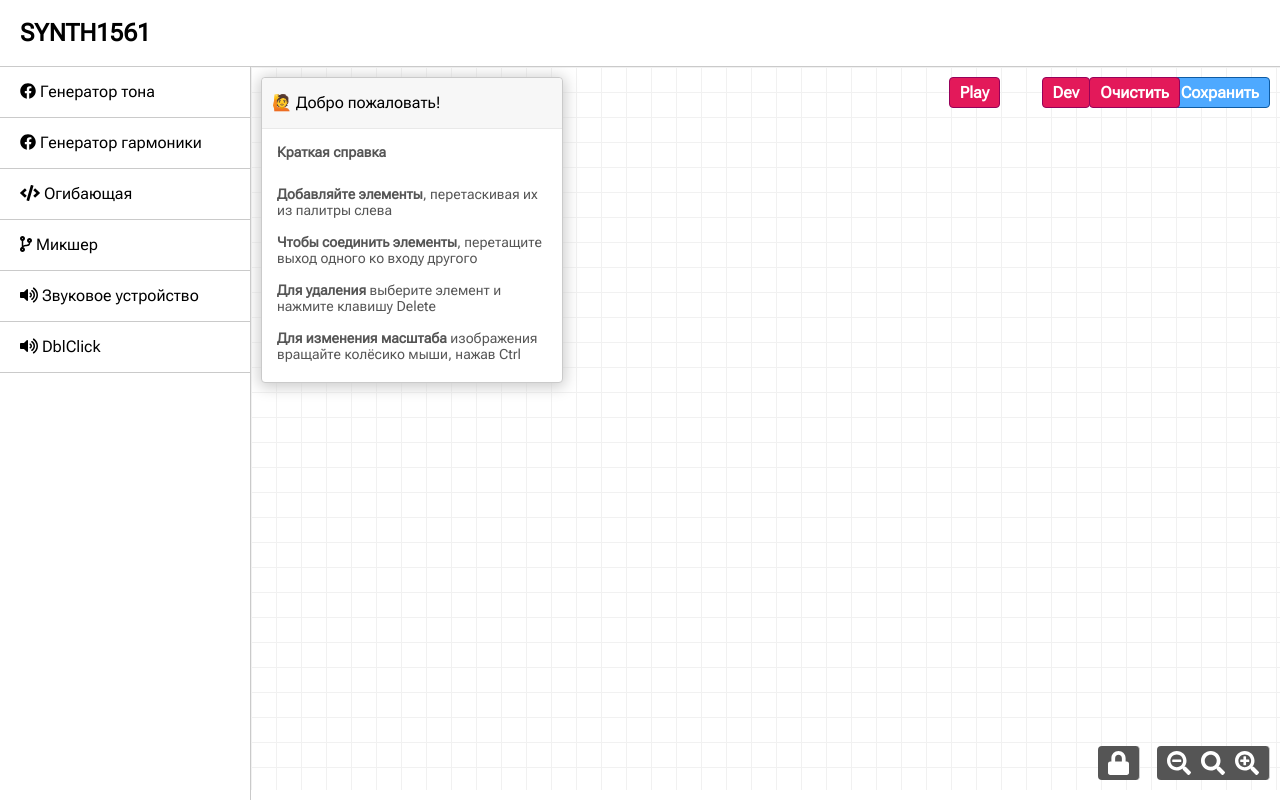
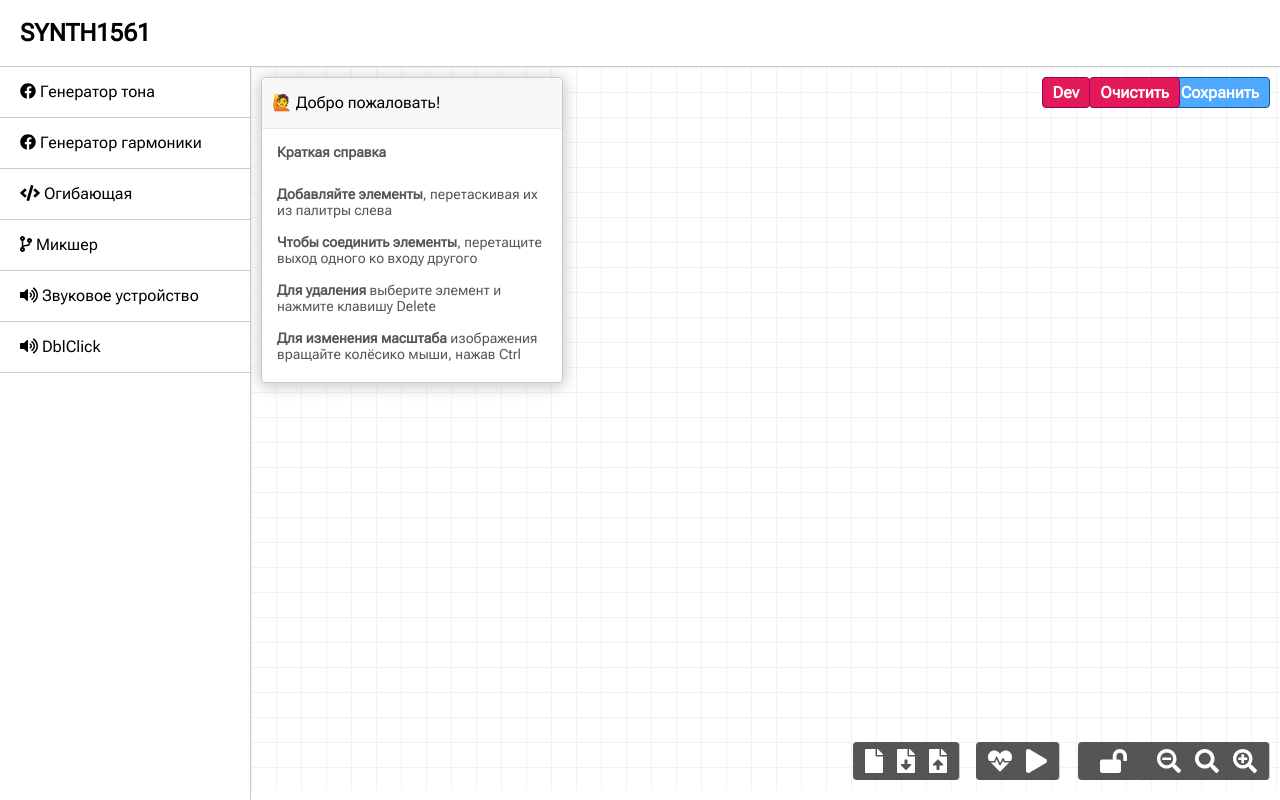
Before and after one commit to kgushin/synth1561, a Flask app: page / in a window 1280 px wide; the page is wider, and only the part inside the window is pictured. Run offline with Flask 3, Linux system fonts and the light colour scheme; some libraries are stand-ins or nearby versions.

Commit message:
Элементы интерфейса

```diff
--- a/backend/functions.py
+++ b/backend/functions.py
@@ -91,7 +91,7 @@ def prepare_params(frontend_data: dict) -> tuple:
             messages["error"].append('Неизвестный ключ словаря drawflow/Home/data: ' + node_id)
             continue
         if not isinstance(node_data, dict):
-            messages["error"].append('Значение узла ' + node_id + ' не является словарём')
+            messages["error"].append('Данные для узла ' + node_id + ' не являются словарём')
             continue
         if 'class' not in node_data:
             messages["error"].append('Узел ' + node_id + ' не имеет атрибута class')
--- a/frontend/routes.py
+++ b/frontend/routes.py
@@ -1,5 +1,4 @@
 import sys
-import json
 
 from flask import render_template
 from flask import jsonify
--- a/frontend/static/beautiful.css
+++ b/frontend/static/beautiful.css
@@ -3,6 +3,8 @@
   --background-color: #ffffff;
 
   --background-box-title: #f7f7f7;
+  --bg-bluish-color: #4ea9ff;
+  --bg-reddish-color: #e3195a;
 }
 
 /* roboto-flex-regular - cyrillic_cyrillic-ext_greek_latin_latin-ext */
@@ -88,22 +90,21 @@ header a {
 
 .menu ul li {
   display: inline-block;
-margin-left: 10px;
-border-right: 1px solid var(--border-color);
-padding-right: 10px;
-line-height: 40px;
-cursor: pointer;
+  margin-left: 10px;
+  border-right: 1px solid var(--border-color);
+  padding-right: 10px;
+  line-height: 40px;
+  cursor: pointer;
 }
 
 .menu ul li.selected {
   font-weight: bold;
 }
 
-.btn-export {
+.ctrl-btn {
   float: right;
   position: absolute;
   top: 10px;
-  right: 10px;
   color: white;
   font-weight: bold;
   border: 1px solid #0e5ba3;
@@ -114,49 +115,26 @@ cursor: pointer;
   z-index: 5;
 }
 
+.btn-export {
+  right: 10px;
+}
+
 .btn-clear {
-  float: right;
-  position: absolute;
-  top: 10px;
   right: 100px;
-  color: white;
-  font-weight: bold;
   border: 1px solid #96015b;
   background: #e3195a;
-  padding: 5px 10px;
-  border-radius: 4px;
-  cursor: pointer;
-  z-index: 5;
 }
 
 .btn-dev {
-  float: right;
-  position: absolute;
-  top: 10px;
   right: 190px;
-  color: white;
-  font-weight: bold;
   border: 1px solid #96015b;
   background: #e3195a;
-  padding: 5px 10px;
-  border-radius: 4px;
-  cursor: pointer;
-  z-index: 5;
 }
 
 .btn-play {
-  float: right;
-  position: absolute;
-  top: 10px;
   right: 280px;
-  color: white;
-  font-weight: bold;
   border: 1px solid #96015b;
   background: #e3195a;
-  padding: 5px 10px;
-  border-radius: 4px;
-  cursor: pointer;
-  z-index: 5;
 }
 
 .swal-wide{
@@ -176,7 +154,15 @@ cursor: pointer;
   border-radius: 4px;
   border-right: 1px solid var(--border-color);
   z-index: 5;
+}
+.btn-lock svg {
   cursor: pointer;
+  padding: 2px;
+  margin-left: 10px;
+  border-radius: 4px;
+}
+.btn-lock svg:hover {
+  background: var(--bg-bluish-color);
 }
 
 .bar-zoom {
@@ -193,16 +179,62 @@ cursor: pointer;
   border-right: 1px solid var(--border-color);
   z-index: 5;
 }
-.bar-zoom:hover {
-  background: #888888;
-}
 .bar-zoom svg {
   cursor: pointer;
-  padding-left: 10px;
+  padding: 2px;
+  margin-left: 10px;
+  border-radius: 4px;
+}
+.bar-zoom svg:hover {
+  background: var(--bg-bluish-color);
 }
 
-.bar-zoom svg:nth-child(1) {
-  padding-left: 0px;
+.bar-file {
+  float: right;
+  position: absolute;
+  bottom: 10px;
+  right: 320px;
+  display: flex;
+  font-size: 24px;
+  color: white;
+  padding: 5px 10px 5px 0px;
+  background: #555555;
+  border-radius: 4px;
+  border-right: 1px solid var(--border-color);
+  z-index: 5;
+}
+.bar-file svg {
+  cursor: pointer;
+  padding: 2px;
+  margin-left: 10px;
+  border-radius: 4px;
+}
+.bar-file svg:hover {
+  background: var(--bg-bluish-color);
+}
+
+.bar-cmd {
+  float: right;
+  position: absolute;
+  bottom: 10px;
+  right: 220px;
+  display: flex;
+  font-size: 24px;
+  color: white;
+  padding: 5px 10px 5px 0px;
+  background: #555555;
+  border-radius: 4px;
+  border-right: 1px solid var(--border-color);
+  z-index: 5;
+}
+.bar-cmd svg {
+  cursor: pointer;
+  padding: 2px;
+  margin-left: 10px;
+  border-radius: 4px;
+}
+.bar-cmd svg:hover {
+  background: var(--bg-bluish-color);
 }
 
 #drawflow {
--- a/frontend/templates/index.html
+++ b/frontend/templates/index.html
@@ -44,19 +44,26 @@
 
       </div>
       <div id="drawflow" ondrop="drop(event)" ondragover="allowDrop(event)">
-
-		    <div class="btn-play" onclick="backend_play()">Play</div>
-        <div class="btn-dev" onclick="backend_dev()">Dev</div>
-        <div class="btn-export" onclick="backend_save_preset()">Сохранить</div>
-        <div class="btn-clear" onclick="editor.clearModuleSelected()">Очистить</div>
+        <div class="ctrl-btn btn-dev" onclick="backend_dev()">Dev</div>
+        <div class="ctrl-btn btn-export" onclick="backend_save_preset()">Сохранить</div>
+        <div class="ctrl-btn btn-clear" onclick="editor.clearModuleSelected()">Очистить</div>
+        <div class="bar-file">
+          <i class="fas fa-file" title="Очистить" onclick="editor.clearModuleSelected()"></i>
+          <i class="fas fa-file-download" title="Загрузить" onclick=""></i>
+          <i class="fas fa-file-upload" title="Сохранить" onclick="backend_save_preset()"></i>
+        </div>
+        <div class="bar-cmd">
+          <i class="fas fa-heartbeat" title="Проверить схему" onclick="backend_dev(this)"></i>
+          <i class="fas fa-play" title="Синтезировать звук" onclick="backend_play()"></i>
+        </div>
         <div class="btn-lock">
-          <i id="lock" class="fas fa-lock" onclick="editor.editor_mode='fixed'; changeMode('lock');"></i>
-          <i id="unlock" class="fas fa-lock-open" onclick="editor.editor_mode='edit'; changeMode('unlock');" style="display:none;"></i>
+          <i id="lock" class="fas fa-lock-open" title="Редактирование разрешено" onclick="editor.editor_mode='fixed'; changeMode('lock');"></i>
+          <i id="unlock" class="fas fa-lock" title="Редактирование запрещено" onclick="editor.editor_mode='edit'; changeMode('unlock');" style="display:none;"></i>
         </div>
         <div class="bar-zoom">
-          <i class="fas fa-search-minus" onclick="editor.zoom_out()"></i>
-          <i class="fas fa-search" onclick="editor.zoom_reset()"></i>
-          <i class="fas fa-search-plus" onclick="editor.zoom_in()"></i>
+          <i class="fas fa-search-minus" title="Уменьшить масштаб" onclick="editor.zoom_out()"></i>
+          <i class="fas fa-search" title="Масштаб по умолчанию" onclick="editor.zoom_reset()"></i>
+          <i class="fas fa-search-plus" title="Увеличить масштаб" onclick="editor.zoom_in()"></i>
         </div>
       </div>
     </div>
@@ -300,7 +307,6 @@
     }
 
     function changeMode(option) {
-
     //console.log(lock.id);
       if(option == 'lock') {
         lock.style.display = 'none';
@@ -364,7 +370,8 @@
 	  )
 	}
 
-	function backend_dev() {
+	function backend_dev(el) {
+	  console.log(el);
 	  data = editor.export();
 	  data["command"] = "check";
 	  const api_url = "{{ url_for("check_params") }}"
@@ -375,6 +382,11 @@
 	  })
 	    .then(response => response.json())
 	    .then(data => {
+	      if (data.hasOwnProperty("res") && data["res"] == 'ok') {
+	        el.style.backgroundColor = "green";
+	      } else {
+	      	el.style.backgroundColor = "red";
+	      }
 	      Swal.fire({ title: 'Ответ', html: 'Данные: <textarea>'+escapeHtml(JSON.stringify(data, null, 4))+'</textarea>'});
 	    }
 	  )
```
